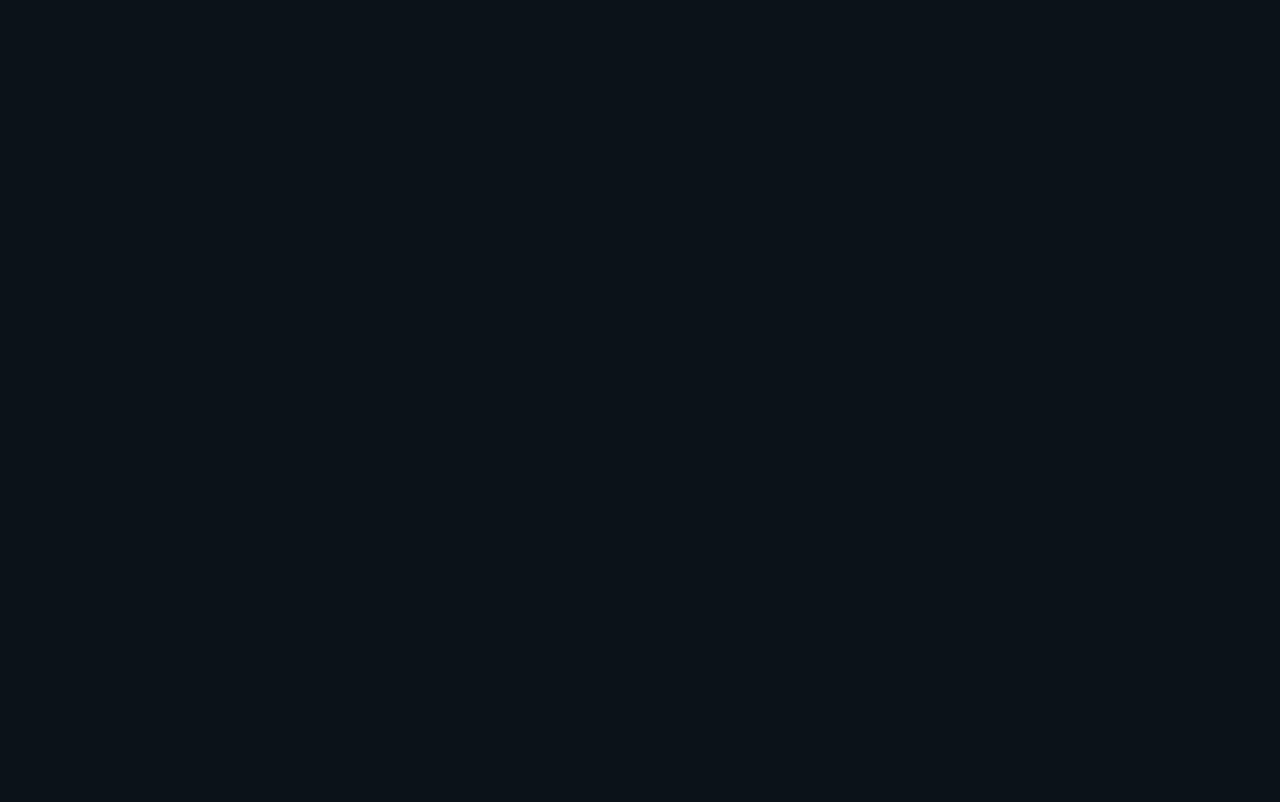
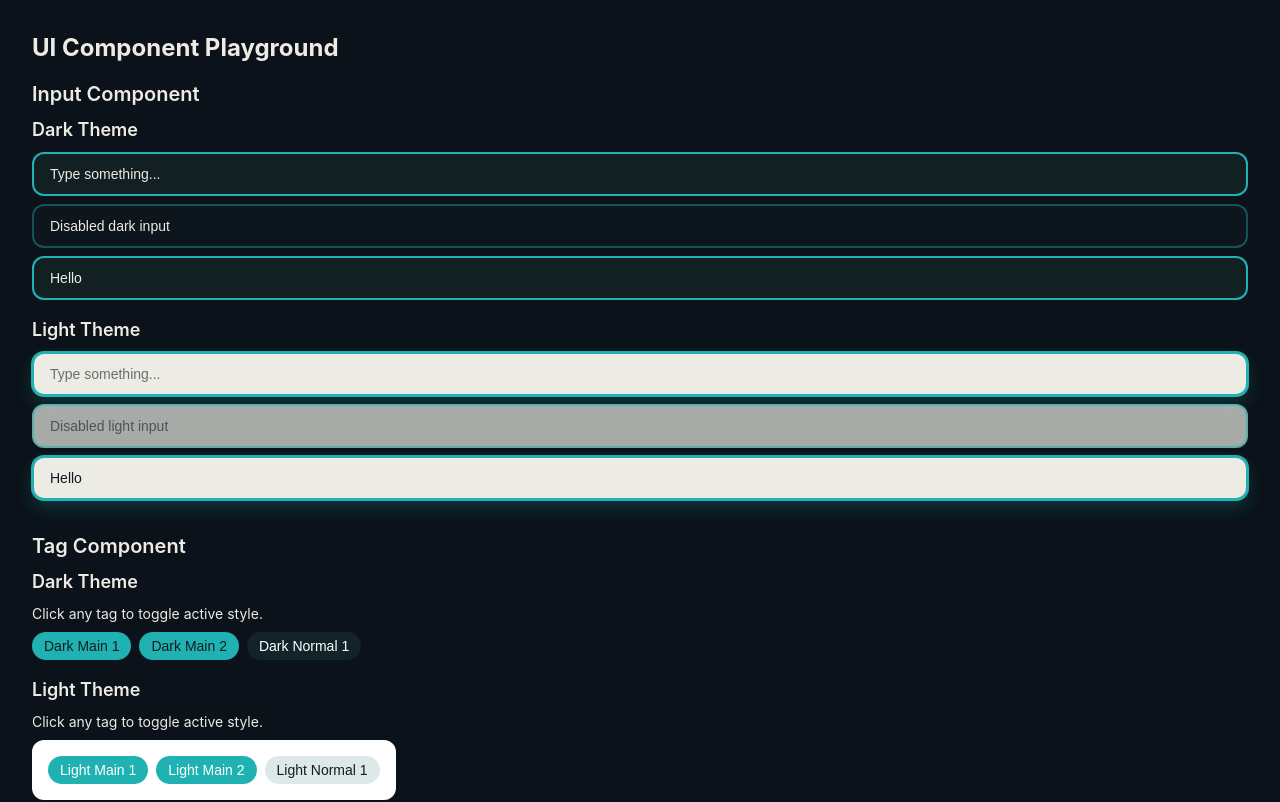
Before and after one commit to nonoyobussiness/student-online-auction-system, a React (Vite) app: page /inputandtag in a window 1280 px wide. Before the commit this address had no page. Shown: the top 802 px of the page. Built offline with nearby package versions, Linux system fonts and the light colour scheme.

Commit message:
changed input and tag to be able to change the styles when clicked

```diff
--- a/src/App.tsx
+++ b/src/App.tsx
@@ -3,6 +3,7 @@ import Login from "./components/Login";
 import Register from "./components/Register";
 import ProtectedRoute from "./components/ProtectedRoute";
 import Home from "./pages/Home";
+import InputAndTagPreview from "./pages/InputAndTagPreview";
 
 export default function App() {
   return (
@@ -19,6 +20,7 @@ export default function App() {
           <Home/>
         }
       />
+      <Route path="/inputandtag" element={<InputAndTagPreview />} />
     </Routes>
   );
 }
--- a/src/components/ui/Input.tsx
+++ b/src/components/ui/Input.tsx
@@ -30,17 +30,10 @@ const Input = forwardRef<HTMLInputElement, InputProps>(
 
     const themeStyles: Record<InputTheme, string> = {
       light: [
-        "bg-[#ECEBE4] border-2 border-[#20B2B2]",
-        "text-[#131B23] text-left placeholder:text-[#131B23]/60",
-        "shadow-[0_0_0_1px_rgba(32,178,178,1),0_8px_18px_rgba(32,178,178,0.22)]",
-        "focus:bg-[#ECEBE4] focus:border-[#20B2B2] focus:ring-2 focus:ring-[#20B2B2]/35",
-        "disabled:bg-[#ECEBE4]/70 disabled:border-[#20B2B2]/55 disabled:text-[#131B23]/60 disabled:shadow-none",
+        "ui-input-light",
       ].join(" "),
       dark: [
-        "bg-[#132023] border-2 border-[#20B2B2]",
-        "text-foreground text-left placeholder:text-subtle",
-        "focus:bg-[#1a2d31] focus:border-[#2ec4c4] focus:ring-2 focus:ring-[#20B2B2]/30",
-        "disabled:bg-[#132023]/40 disabled:border-[#20B2B2]/40",
+        "ui-input-dark",
       ].join(" "),
     };
 
@@ -58,9 +51,8 @@ const Input = forwardRef<HTMLInputElement, InputProps>(
           ref={ref}
           id={inputId}
           aria-label={ariaLabel}
-          style={{ fontFamily: "DM Sans, sans-serif" }}
           className={`
-            w-full text-sm rounded-xl px-4 py-2.5 font-normal
+            ui-input w-full text-sm rounded-xl px-4 py-2.5 font-normal
             outline-none transition-all duration-200
             ${themeStyles[theme]}
             focus:outline-none
--- a/src/components/ui/Tag.tsx
+++ b/src/components/ui/Tag.tsx
@@ -9,6 +9,7 @@
  * Use for: category filters, labels, keywords
  */
 
+import { useState } from "react";
 import type { ReactNode } from "react";
 
 type TagVariant = "main" | "normal";
@@ -30,7 +31,7 @@ export interface TagProps {
 
 export default function Tag({
   children,
-  active = false,
+  active,
   variant = "normal",
   theme = "dark",
   onClick,
@@ -38,68 +39,75 @@ export default function Tag({
   ariaLabel,
 }: TagProps) {
   const isClickable = !!onClick;
+  const isControlled = typeof active === "boolean";
+  const [internalActive, setInternalActive] = useState(false);
+  const isActive = isControlled ? active : internalActive;
 
-  const variantStyles: Record<TagTheme, Record<TagVariant, string>> = {
+  const normalStyles: Record<TagTheme, Record<TagVariant, string>> = {
     dark: {
-      main: "bg-[rgba(32,178,178,1)] text-[#131B23]",
-      normal: "bg-[rgba(53,126,126,0.17)] text-[#FFFFFF]",
+      main: "tag-dark-main",
+      normal: "tag-dark-normal",
     },
     light: {
-      main: "bg-[rgba(32,178,178,1)] text-[#FFFFFF]",
-      normal: "bg-[rgba(53,126,126,0.17)] text-[#131B23]",
+      main: "tag-light-main",
+      normal: "tag-light-normal",
     },
   };
 
   const hoverStyles: Record<TagTheme, Record<TagVariant, string>> = {
     dark: {
-      main: "hover:bg-[rgba(86,224,224,1)]",
-      normal: "hover:bg-[rgba(53,126,126,0.5)]",
+      main: "tag-dark-main-hover",
+      normal: "tag-dark-normal-hover",
     },
     light: {
-      main: "hover:bg-[rgba(45,148,148,1)]",
-      normal: "hover:bg-[rgba(53,126,126,0.33)]",
+      main: "tag-light-main-hover",
+      normal: "tag-light-normal-hover",
     },
   };
 
   const activeStyles: Record<TagTheme, Record<TagVariant, string>> = {
     dark: {
       main: "bg-[rgba(108,238,238,1)] text-[#131B23]",
-      normal: "bg-[rgba(53,126,126,0.65)] text-[#FFFFFF]",
+      normal: "bg-[rgba(108,238,238,1)] text-[#131B23]",
     },
     light: {
-      main: "bg-[rgba(28,116,116,1)] text-[#FFFFFF]",
-      normal: "bg-[rgba(53,126,126,0.5)] text-[#131B23]",
+      main: "bg-[rgba(32,178,178,1)] text-[#FFFFFF]",
+      normal: "bg-[rgba(32,178,178,1)] text-[#FFFFFF]",
     },
   };
 
   const baseStyles = [
-    "inline-flex items-center justify-center px-3 py-1 rounded-full text-sm font-normal text-center",
+    "ui-tag",
     "transition-colors duration-200",
     "border-0",
-    active ? activeStyles[theme][variant] : variantStyles[theme][variant],
-    active ? "" : hoverStyles[theme][variant],
+    isActive ? activeStyles[theme][variant] : normalStyles[theme][variant],
+    isActive ? "" : hoverStyles[theme][variant],
     isClickable ? "cursor-pointer" : "",
-    active ? "opacity-100" : "",
+    isActive ? "opacity-100" : "",
     className,
   ]
     .filter(Boolean)
     .join(" ");
 
+  const handleClick = () => {
+    if (!onClick) return;
+    if (!isControlled) setInternalActive((prev) => !prev);
+    onClick();
+  };
+
   if (isClickable) {
     return (
       <button
         type="button"
-        onClick={onClick}
+        onClick={handleClick}
         className={baseStyles}
         aria-label={ariaLabel}
-        tabIndex={0}
         onKeyDown={(e) => {
           if (e.key === "Enter" || e.key === " ") {
             e.preventDefault();
-            onClick();
+            handleClick();
           }
         }}
-        style={{ outline: "none", fontFamily: '"DM Sans", sans-serif' }}
       >
         {children}
       </button>
@@ -110,7 +118,6 @@ export default function Tag({
     <span
       className={baseStyles}
       aria-label={ariaLabel}
-      style={{ fontFamily: '"DM Sans", sans-serif' }}
     >
       {children}
     </span>
--- a/src/index.css
+++ b/src/index.css
@@ -84,6 +84,58 @@
   .text-subtle {
     color: hsl(var(--color-subtle));
   }
+
+  .ui-input {
+    font-family: "DM Sans", sans-serif;
+  }
+
+  .ui-input-light {
+    @apply bg-[#ECEBE4] border-2 border-[#20B2B2] text-[#131B23] text-left placeholder:text-[#131B23]/60;
+    @apply focus:bg-[#ECEBE4] focus:border-[#20B2B2] focus:ring-2 focus:ring-[#20B2B2]/35;
+    @apply disabled:bg-[#ECEBE4]/70 disabled:border-[#20B2B2]/55 disabled:text-[#131B23]/60 disabled:shadow-none;
+    box-shadow: 0 0 0 1px rgba(32, 178, 178, 1), 0 8px 18px rgba(32, 178, 178, 0.22);
+  }
+
+  .ui-input-dark {
+    @apply bg-[#132023] border-2 border-[#20B2B2] text-foreground text-left placeholder:text-subtle;
+    @apply focus:bg-[#1a2d31] focus:border-[#2ec4c4] focus:ring-2 focus:ring-[#20B2B2]/30;
+    @apply disabled:bg-[#132023]/40 disabled:border-[#20B2B2]/40;
+  }
+
+  .ui-tag {
+    @apply inline-flex items-center justify-center px-3 py-1 rounded-full text-sm font-normal text-center;
+    font-family: "DM Sans", sans-serif;
+  }
+
+  .tag-dark-main {
+    background: rgba(32, 178, 178, 1);
+    color: #131b23;
+  }
+  .tag-dark-normal {
+    background: rgba(53, 126, 126, 0.17);
+    color: #ffffff;
+  }
+  .tag-light-main {
+    background: rgba(32, 178, 178, 1);
+    color: #ffffff;
+  }
+  .tag-light-normal {
+    background: rgba(53, 126, 126, 0.17);
+    color: #131b23;
+  }
+
+  .tag-dark-main-hover:hover {
+    background: rgba(86, 224, 224, 1);
+  }
+  .tag-dark-normal-hover:hover {
+    background: rgba(53, 126, 126, 0.5);
+  }
+  .tag-light-main-hover:hover {
+    background: rgba(45, 148, 148, 1);
+  }
+  .tag-light-normal-hover:hover {
+    background: rgba(53, 126, 126, 0.33);
+  }
 }
 
 /* ============================================
--- a/src/pages/Playground.tsx
+++ b/src/pages/InputAndTagPreview.tsx
@@ -4,6 +4,8 @@ import Tag from "../components/ui/Tag";
 
 const Playground: React.FC = () => {
   const demoCategories = ["Electronics", "Books", "Art"];
+  const [darkTopSelected, setDarkTopSelected] = useState<string | null>(null);
+  const [lightTopSelected, setLightTopSelected] = useState<string | null>(null);
   const [toggleSelected, setToggleSelected] = useState<string | null>(
     demoCategories[0],
   );
@@ -48,27 +50,91 @@ const Playground: React.FC = () => {
       <div>
         <h2 className="text-xl font-semibold mb-2">Tag Component</h2>
         <h3 className="text-lg font-semibold mb-2">Dark Theme</h3>
-        <Tag theme="dark" variant="main">
+        <p className="text-sm text-muted mb-2">
+          Click any tag to toggle active style.
+        </p>
+        <div className="flex flex-wrap gap-2">
+          <Tag
+            theme="dark"
+            variant="main"
+            active={darkTopSelected === "dark-main-1"}
+            onClick={() =>
+              setDarkTopSelected(
+                darkTopSelected === "dark-main-1" ? null : "dark-main-1",
+              )
+            }
+          >
             Dark Main 1
           </Tag>
-        <Tag theme="dark" variant="main" className="ml-2">
+          <Tag
+            theme="dark"
+            variant="main"
+            active={darkTopSelected === "dark-main-2"}
+            onClick={() =>
+              setDarkTopSelected(
+                darkTopSelected === "dark-main-2" ? null : "dark-main-2",
+              )
+            }
+          >
             Dark Main 2
           </Tag>
-        <Tag theme="dark" variant="normal" className="ml-2">
+          <Tag
+            theme="dark"
+            variant="normal"
+            active={darkTopSelected === "dark-normal-1"}
+            onClick={() =>
+              setDarkTopSelected(
+                darkTopSelected === "dark-normal-1" ? null : "dark-normal-1",
+              )
+            }
+          >
             Dark Normal 1
           </Tag>
+        </div>
 
         <h3 className="text-lg font-semibold mt-4 mb-2">Light Theme</h3>
+        <p className="text-sm text-muted mb-2">
+          Click any tag to toggle active style.
+        </p>
         <div className="bg-white rounded-xl p-4 shadow-sm inline-block">
-          <Tag theme="light" variant="main">
+          <div className="flex flex-wrap gap-2">
+            <Tag
+              theme="light"
+              variant="main"
+              active={lightTopSelected === "light-main-1"}
+              onClick={() =>
+                setLightTopSelected(
+                  lightTopSelected === "light-main-1" ? null : "light-main-1",
+                )
+              }
+            >
               Light Main 1
             </Tag>
-          <Tag theme="light" variant="main" className="ml-2">
+            <Tag
+              theme="light"
+              variant="main"
+              active={lightTopSelected === "light-main-2"}
+              onClick={() =>
+                setLightTopSelected(
+                  lightTopSelected === "light-main-2" ? null : "light-main-2",
+                )
+              }
+            >
               Light Main 2
             </Tag>
-          <Tag theme="light" variant="normal" className="ml-2">
+            <Tag
+              theme="light"
+              variant="normal"
+              active={lightTopSelected === "light-normal-1"}
+              onClick={() =>
+                setLightTopSelected(
+                  lightTopSelected === "light-normal-1" ? null : "light-normal-1",
+                )
+              }
+            >
               Light Normal 1
             </Tag>
+          </div>
         </div>
 
         <h3 className="text-lg font-semibold mt-6 mb-2">
```
Lines whose indentation alone changed are shown as unchanged.
